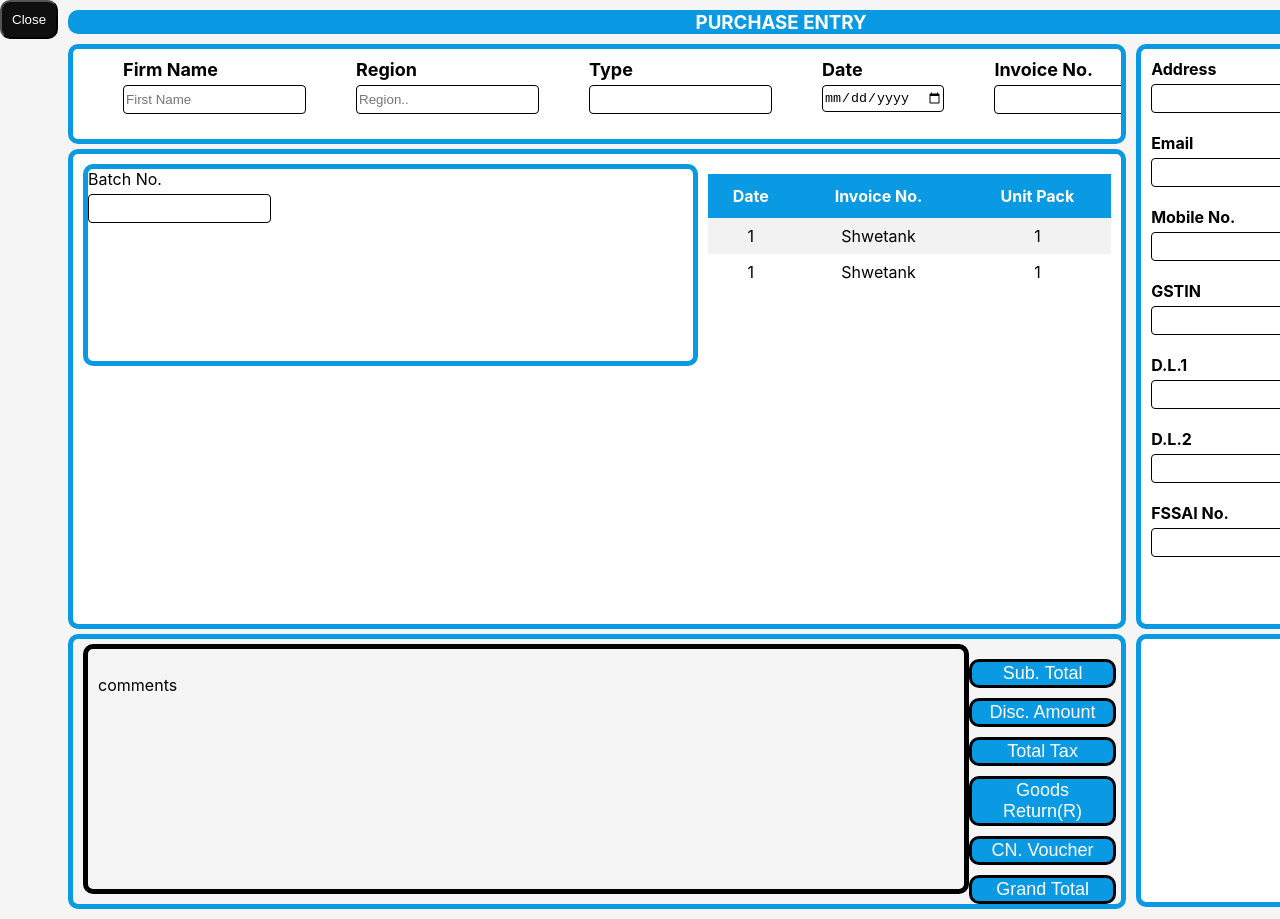
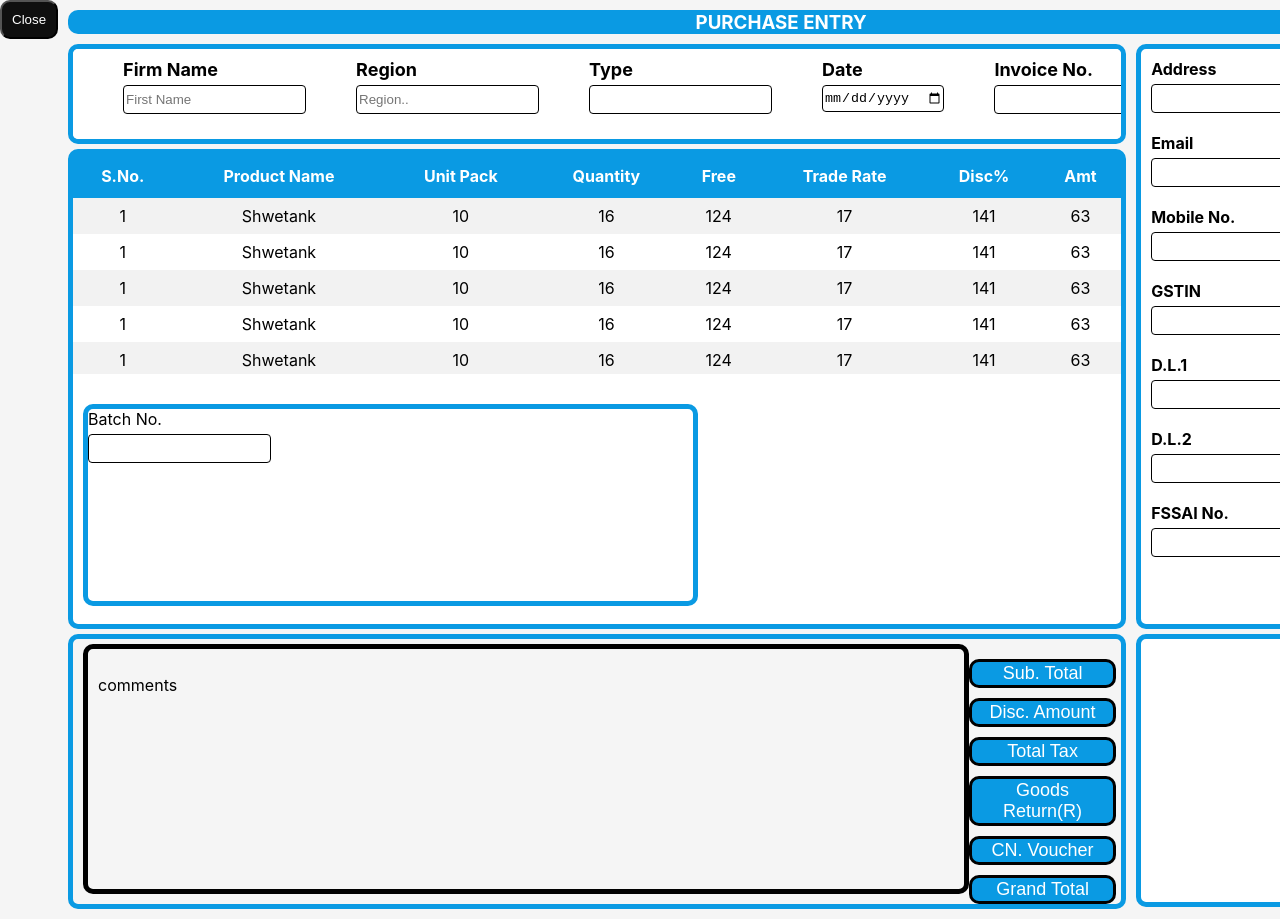
Before and after one commit to shwetank00001/Hegan-pages, a React (Create React App) app: page / in a window 1280 px wide. Shown: the top 919 px of the page. Built offline with nearby package versions, Linux system fonts and the light colour scheme.

Commit message:
FInal-sunday

```diff
--- a/src/components/Entry.js
+++ b/src/components/Entry.js
@@ -6,19 +6,14 @@ const Entry = () => {
 
     const generateTableRows = () => {
         const rows = [];
+        for (let i = 1; i <= 20; i++) {
 
-        for (let i = 1; i <= 10; i++) {
           rows.push(
 
             <tr key={i}>
-                                    <td>{i}</td>
+                                    <td>Date</td>
                                     <td>Shwetank</td>
                                     <td>1</td>
-                                    <td>24</td>
-                                    <td>13</td>
-                                    <td>35</td>
-                                    <td>46</td>
-                                    <td>7</td>
             </tr>
           );
         }
@@ -117,8 +112,9 @@ const Entry = () => {
 
 
                 <div className='quantity-box'>
+                    <div className='product'>
                         <div className='quantity-box-top'>
-                        { button && <table id="customers">
+                                    <table id="customers">
                                         <tr >
                                                 <th>S.No.</th>
                                                 <th>Product Name</th>
@@ -128,11 +124,80 @@ const Entry = () => {
                                                 <th>Trade Rate</th>
                                                 <th>Disc%</th>
                                                 <th>Amt</th>
+                                        </tr>
+                                        <tr>
+                                            <td>1</td>
+                                            <td>Shwetank</td>
+                                            <td>10</td>
+                                            <td>16</td>
+                                            <td>124</td>
+                                            <td>17</td>
+                                            <td>141</td>
+                                            <td>63</td>
+                                        </tr>
+                                        <tr>
+                                            <td>1</td>
+                                            <td>Shwetank</td>
+                                            <td>10</td>
+                                            <td>16</td>
+                                            <td>124</td>
+                                            <td>17</td>
+                                            <td>141</td>
+                                            <td>63</td>
+                                        </tr>
+                                        <tr>
+                                            <td>1</td>
+                                            <td>Shwetank</td>
+                                            <td>10</td>
+                                            <td>16</td>
+                                            <td>124</td>
+                                            <td>17</td>
+                                            <td>141</td>
+                                            <td>63</td>
+                                        </tr>
+                                        <tr>
+                                            <td>1</td>
+                                            <td>Shwetank</td>
+                                            <td>10</td>
+                                            <td>16</td>
+                                            <td>124</td>
+                                            <td>17</td>
+                                            <td>141</td>
+                                            <td>63</td>
+                                        </tr>
+                                        <tr>
+                                            <td>1</td>
+                                            <td>Shwetank</td>
+                                            <td>10</td>
+                                            <td>16</td>
+                                            <td>124</td>
+                                            <td>17</td>
+                                            <td>141</td>
+                                            <td>63</td>
+                                        </tr>
+                                        <tr>
+                                            <td>1</td>
+                                            <td>Shwetank</td>
+                                            <td>10</td>
+                                            <td>16</td>
+                                            <td>124</td>
+                                            <td>17</td>
+                                            <td>141</td>
+                                            <td>63</td>
+                                        </tr>
+                                        <tr>
+                                            <td>1</td>
+                                            <td>Shwetank</td>
+                                            <td>10</td>
+                                            <td>16</td>
+                                            <td>124</td>
+                                            <td>17</td>
+                                            <td>141</td>
+                                            <td>63</td>
+                                        </tr>
 
-                                </tr>
-                                <tbody>{generateTableRows()}</tbody>
                                     </table>
-}
+                        </div>
                     </div>
                     <div className='quantity-box-bottom'>
                         <div className='qty-comments'>
@@ -145,23 +210,19 @@ const Entry = () => {
                         </div>
 
                         <div className='qty-details'>
-                            <table id='customers'>
+
+
+                                { button &&<table id='customers'>
                                     <tr >
                                         <th>Date </th>
                                         <th>Invoice No.</th>
                                         <th>Unit Pack</th>
                                     </tr>
-                            <tr>
-                                <td>1</td>
-                                <td>Shwetank</td>
-                                <td>1</td>
-                            </tr>
-                            <tr>
-                                <td>1</td>
-                                <td>Shwetank</td>
-                                <td>1</td>
-                            </tr>
+                                        <tbody>{generateTableRows()}</tbody>
                                     </table>
+                                }
+
+
                         </div>
                     </div>
 
--- a/src/index.css
+++ b/src/index.css
@@ -90,13 +90,16 @@ input {
   border: 5px solid #0A9AE3;
   border-radius: 10px;
   background: #FFFFFF;
-  overflow: auto;
 }
 
+.product{
+  overflow: auto;
+  height: 220px;
+}
 
 .quantity-box-bottom{
   display: flex;
-  margin-top: 10px;
+  margin-top: 30px;
 }
 
 .qty-comments{
@@ -111,6 +114,7 @@ input {
   height: 192px;
   width: 40%;
   padding: 10px;
+  overflow: auto;
 }
 
 .contact-box{
@@ -207,6 +211,7 @@ input {
 #customers {
   border-collapse: collapse;
   width: 100%;
+  overflow: auto;
 
 
 }
```
Lines whose indentation alone changed are shown as unchanged.
